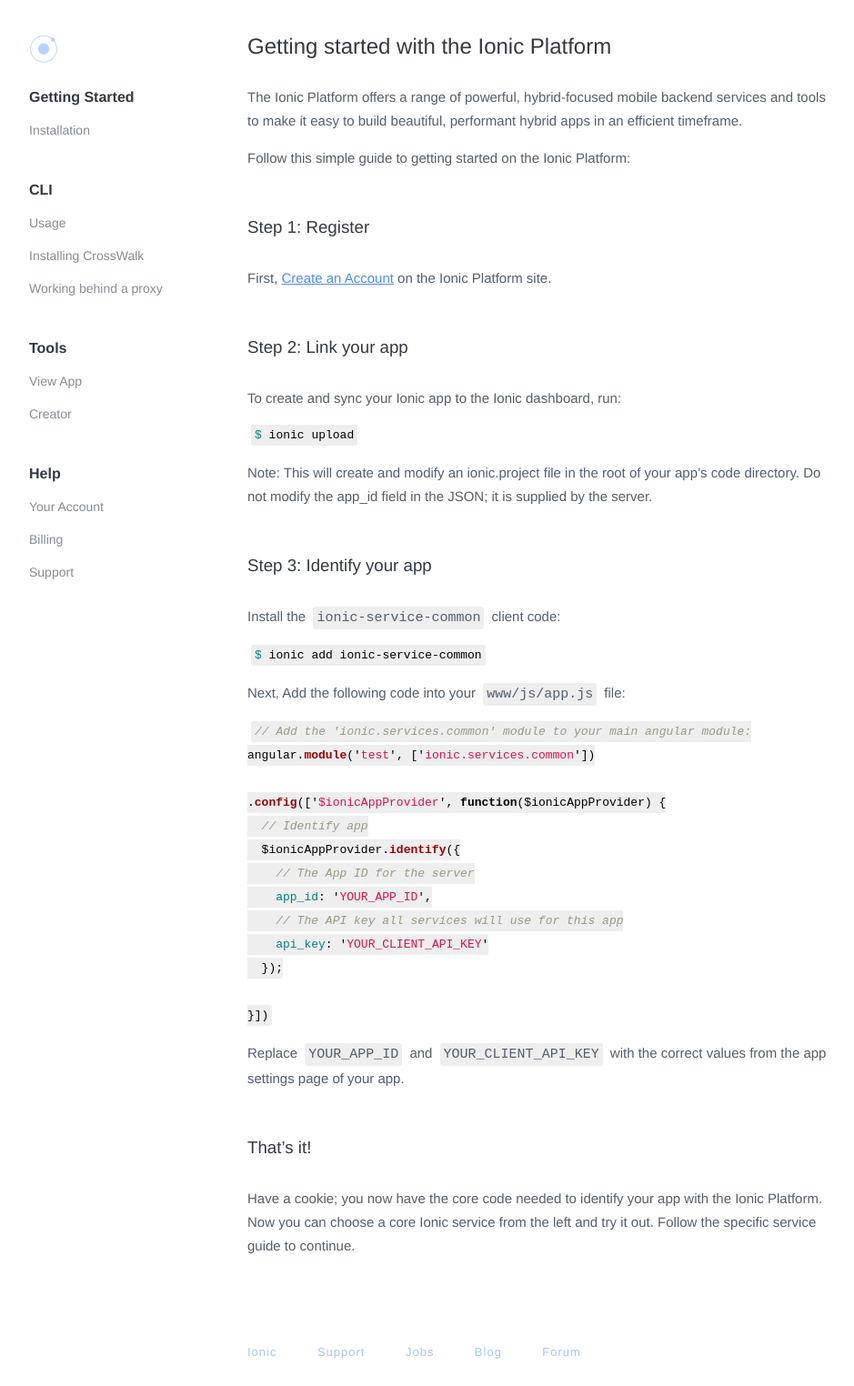
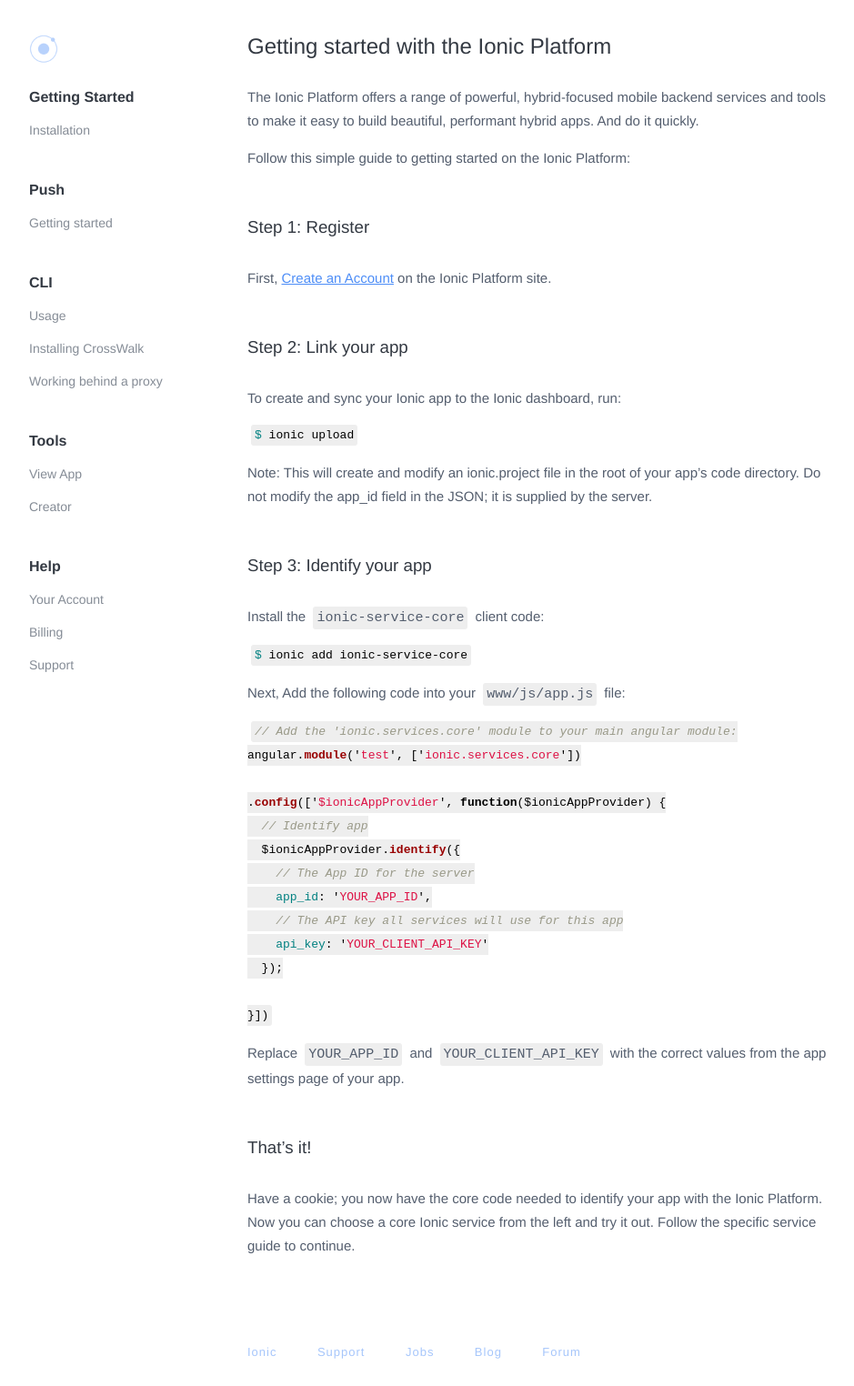
Before and after one commit to ionic-team/ionic-io-docs, a Jekyll site: the page built from getting-started.md, in a window 1280 px wide. Shown: the whole page at 91% size, without its empty margins (128-1067 px from the left). Built offline with Jekyll 4.4.1, drawn with Linux system fonts in a browser that asks for light colours; some web fonts are replaced; Markdown is read by kramdown in place of the engine named in the settings.

Commit message:
Push stuff

````diff
--- a/_layouts/default.html
+++ b/_layouts/default.html
@@ -12,9 +12,14 @@
         <nav id="sidebar">
           <a href="/"><img src="/img/ionic-logo.png" style="width: 32px; margin-top: 30px; opacity: 0.4"></a>
           <ul>
-            <li><a href="/services/">Getting Started</a>
+            <li><a href="/">Getting Started</a>
               <ul>
-                <li><a href="/services/getting-started">Installation</a></li>
+                <li><a href="/getting-started">Installation</a></li>
+              </ul>
+            </li>
+            <li><a href="/push">Push</a>
+              <ul>
+                <li><a href="/push">Getting started</a></li>
               </ul>
             </li>
             <!--
--- a/getting-started.md
+++ b/getting-started.md
@@ -6,7 +6,7 @@
 -----
 
 The Ionic Platform offers a range of powerful, hybrid-focused mobile backend services and tools to make it easy to build
-beautiful, performant hybrid apps in an efficient timeframe.
+beautiful, performant hybrid apps. And do it quickly.
 
 Follow this simple guide to getting started on the Ionic Platform:
 
@@ -26,17 +26,17 @@
 
 ### Step 3: Identify your app
 
-Install the `ionic-service-common` client code:
+Install the `ionic-service-core` client code:
 
 ```bash
-$ ionic add ionic-service-common
+$ ionic add ionic-service-core
 ```
 
 Next, Add the following code into your `www/js/app.js` file:
 
 ```javascript
-// Add the 'ionic.services.common' module to your main angular module:
-angular.module('test', ['ionic.services.common'])
+// Add the 'ionic.services.core' module to your main angular module:
+angular.module('test', ['ionic.services.core'])
 
 .config(['$ionicAppProvider', function($ionicAppProvider) {
   // Identify app
````
Also changed, not shown: push/index.md (added, +8 -0 lines).
